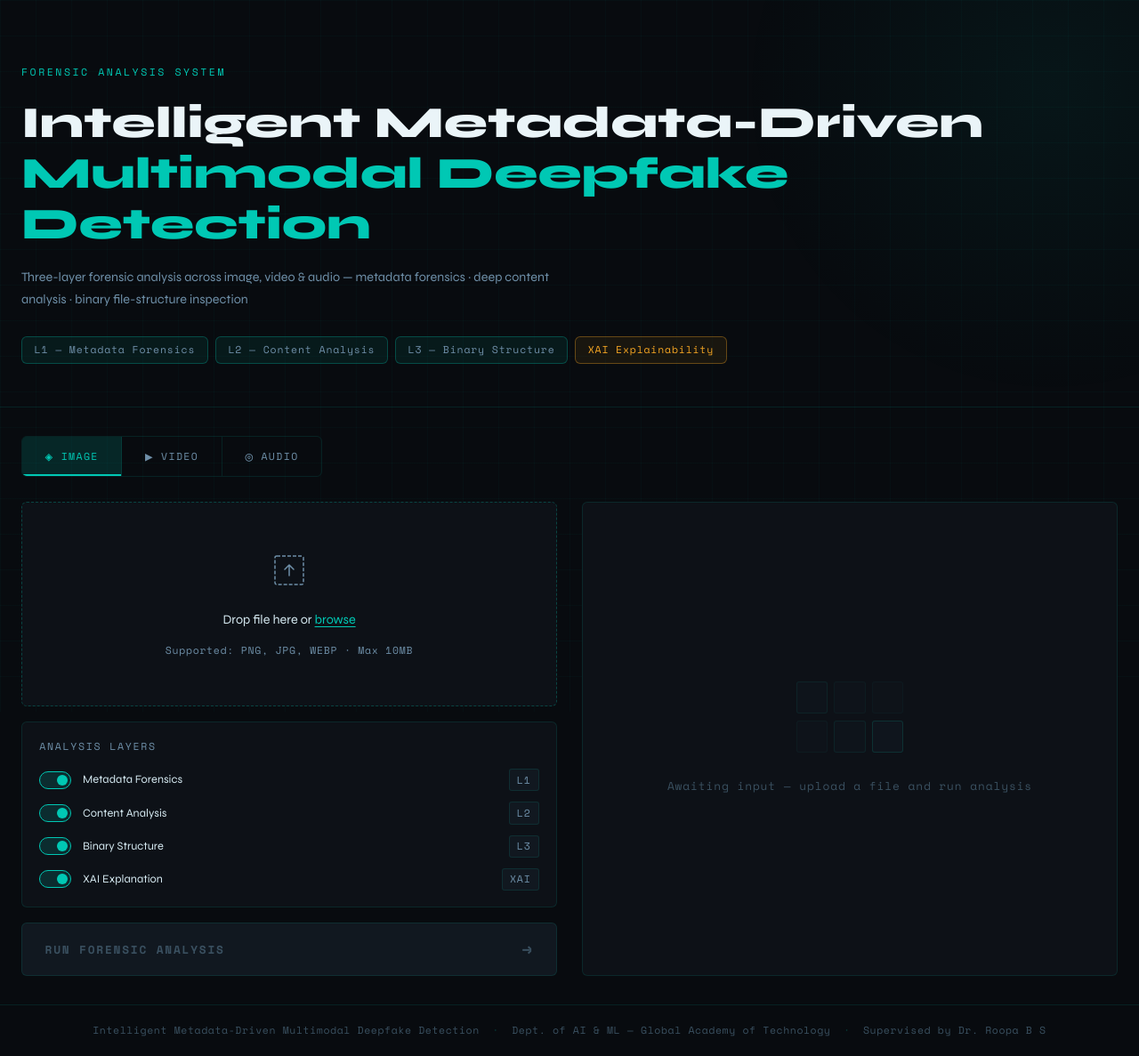
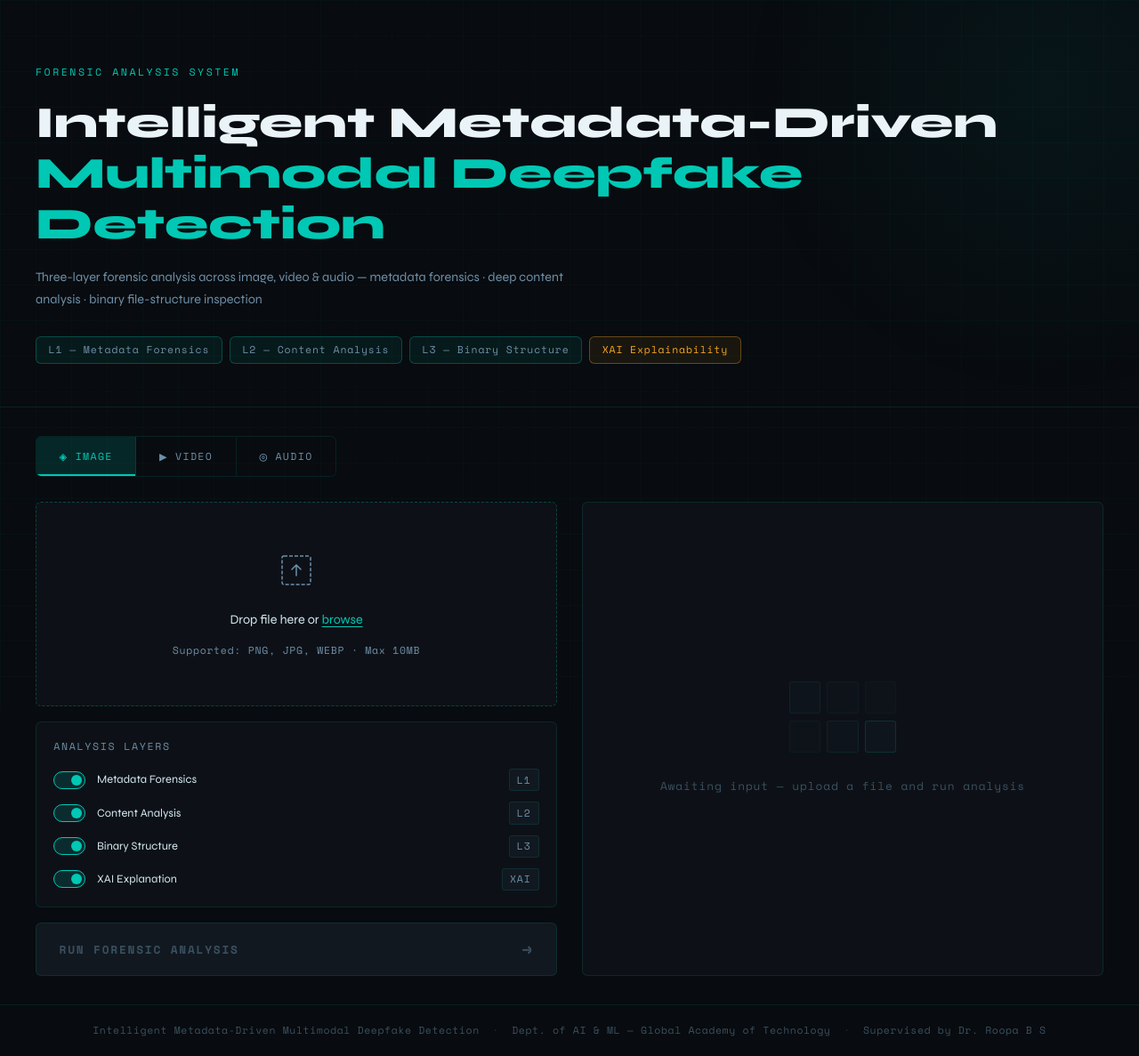
Before and after one commit to Tharun019/Deepfake_Detection, a Flask app: page / in a window 1280 px wide. Shown: the whole page at 89% size. Run offline with Flask 3, Linux system fonts and the light colour scheme.

Commit message:
UI: increase side padding to 2.5rem; fix port to 8080 (AirPlay conflict)

```diff
--- a/run.py
+++ b/run.py
@@ -3,4 +3,4 @@ from app import create_app
 app = create_app()
 
 if __name__ == '__main__':
-    app.run(debug=True)
+    app.run(debug=True, port=8080)
--- a/static/css/style.css
+++ b/static/css/style.css
@@ -65,7 +65,7 @@ body {
     border-bottom: 1px solid var(--border);
     background: rgba(8,11,15,0.92);
     backdrop-filter: blur(16px);
-    padding: 0 2rem;
+    padding: 0 2.5rem;
 }
 .header-inner {
     max-width: 1440px; margin: 0 auto;
@@ -102,7 +102,7 @@ body {
 .hero {
     position: relative; z-index: 1;
     max-width: 1440px; margin: 0 auto;
-    padding: 4.5rem 1.5rem 3rem;
+    padding: 4.5rem 2.5rem 3rem;
     border-bottom: 1px solid var(--border);
 }
 .hero-label {
@@ -146,7 +146,7 @@ body {
 .main-panel {
     position: relative; z-index: 1;
     max-width: 1440px; margin: 0 auto;
-    padding: 2rem 1.5rem;
+    padding: 2rem 2.5rem;
 }
 
 /* ── Tabs ────────────────────────────────────────────── */
```
